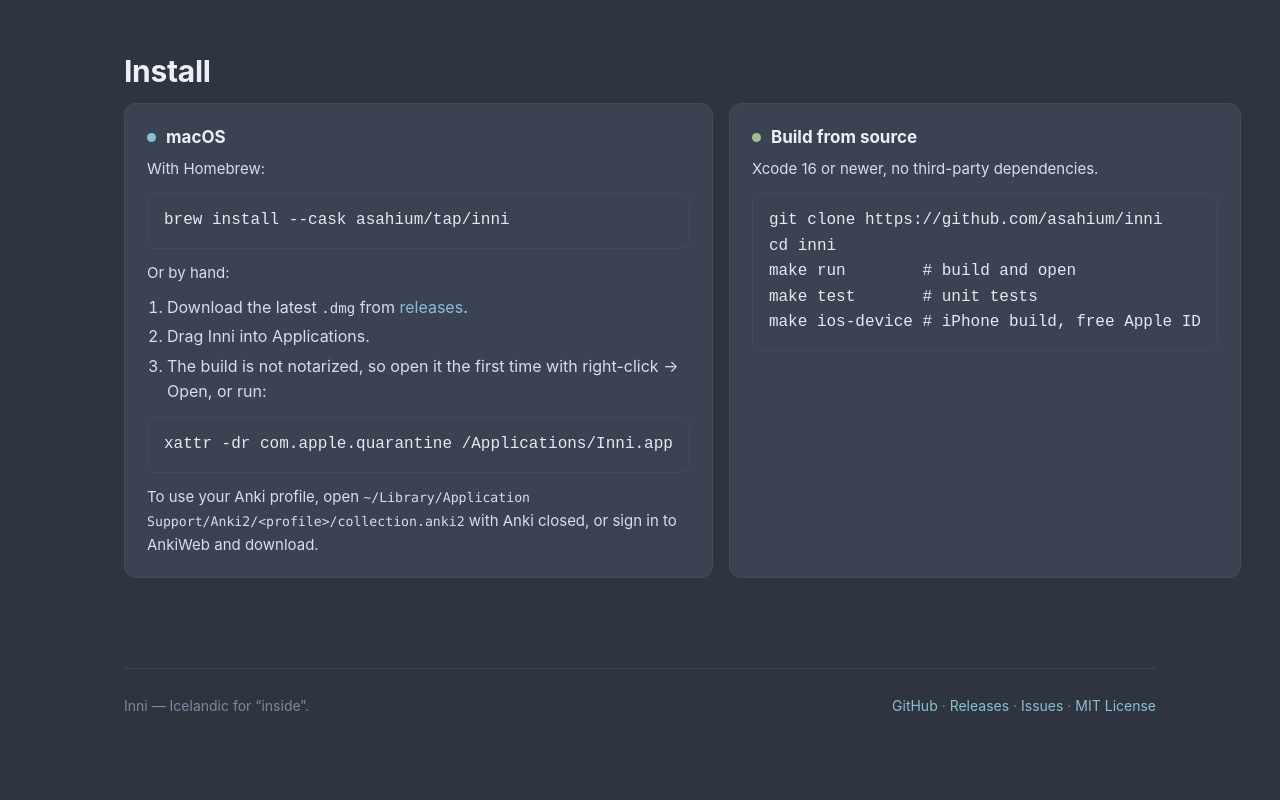
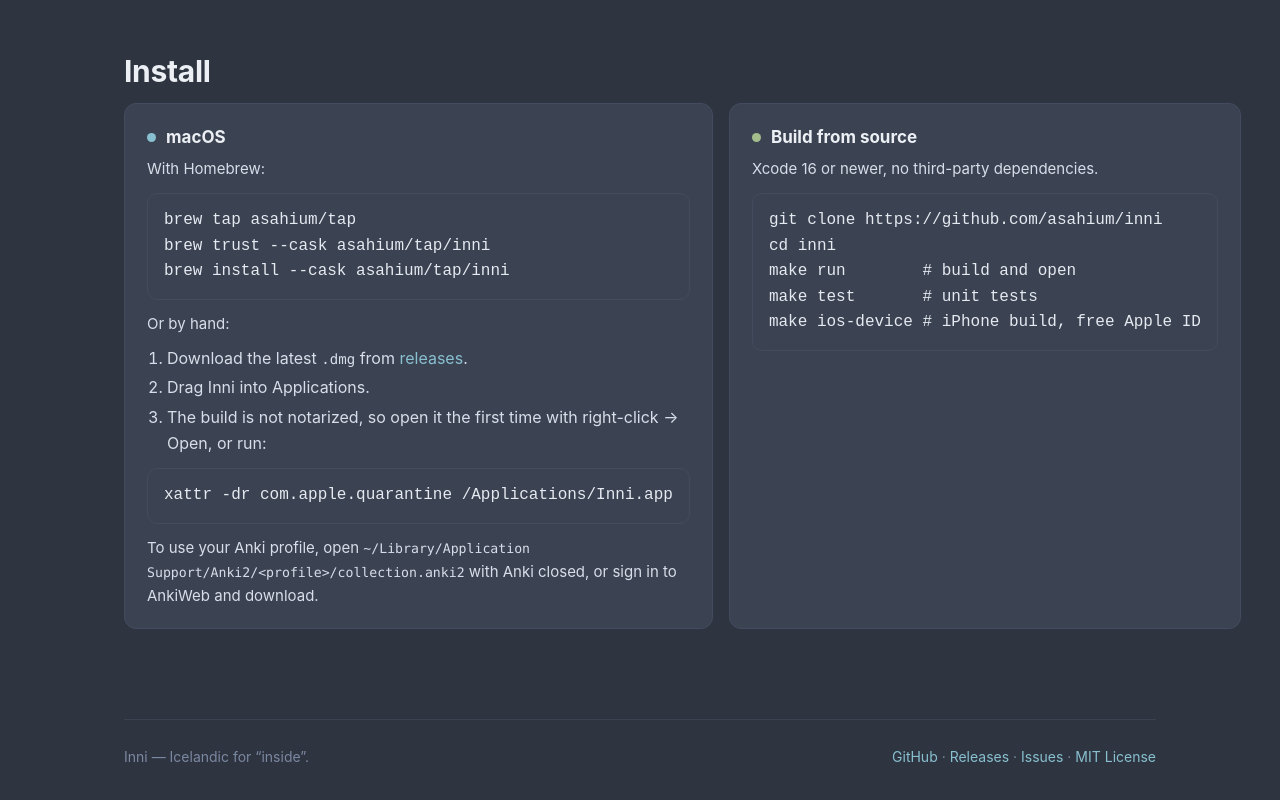
Before and after one commit to asahium/inni, a plain HTML site: page docs/index.html in a window 1280 px wide. Shown: the part 3830-4630 px from the top of the page. Before the commit the page ends 4587 px from the top, so only its background shows below. Drawn offline with Linux system fonts and the light colour scheme.

Commit message:
Mention brew trust in install steps

```diff
--- a/docs/index.html
+++ b/docs/index.html
@@ -170,7 +170,9 @@
       <div class="card">
         <h3><span class="dot"></span>macOS</h3>
         <p>With Homebrew:</p>
-        <pre>brew install --cask asahium/tap/inni</pre>
+        <pre>brew tap asahium/tap
+brew trust --cask asahium/tap/inni
+brew install --cask asahium/tap/inni</pre>
         <p style="margin-top:12px">Or by hand:</p>
         <ol>
           <li>Download the latest <code>.dmg</code> from <a href="https://github.com/asahium/inni/releases/latest">releases</a>.</li>
```
Also changed, not shown: 1 other file.
